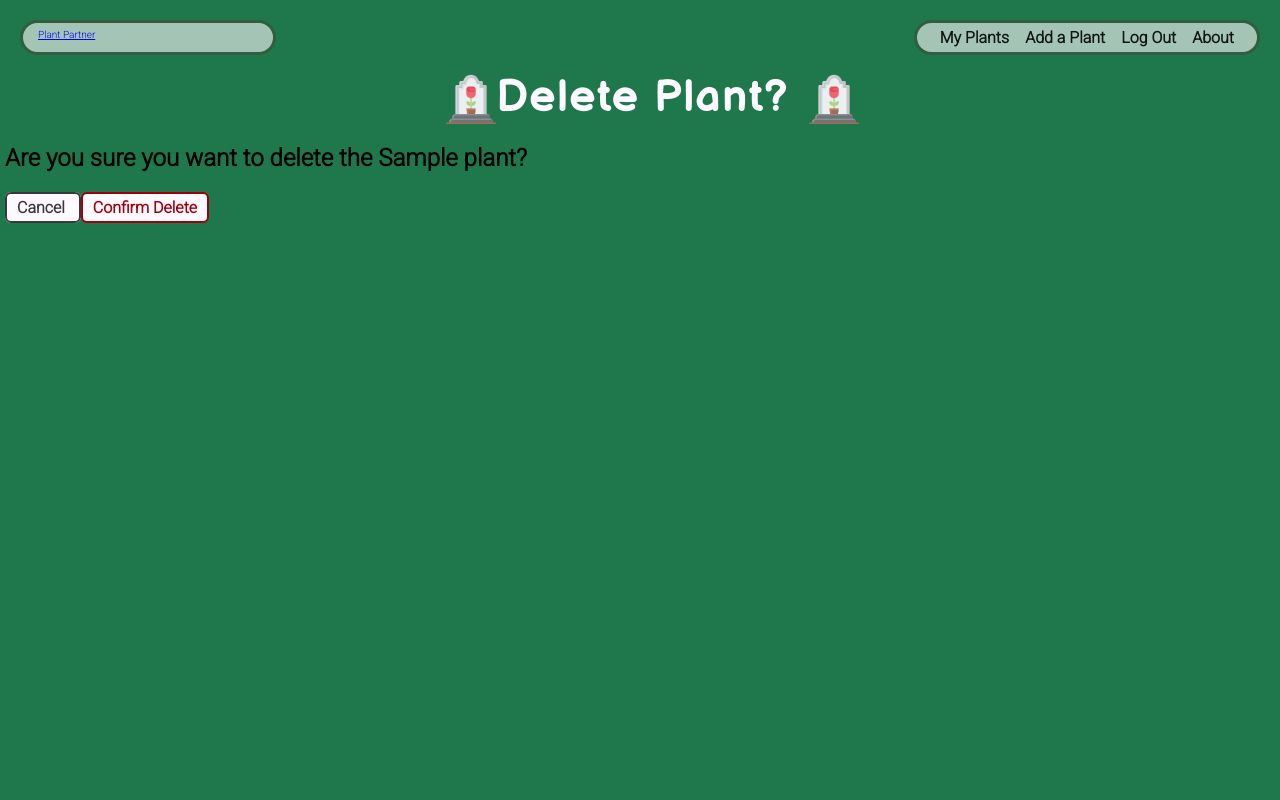
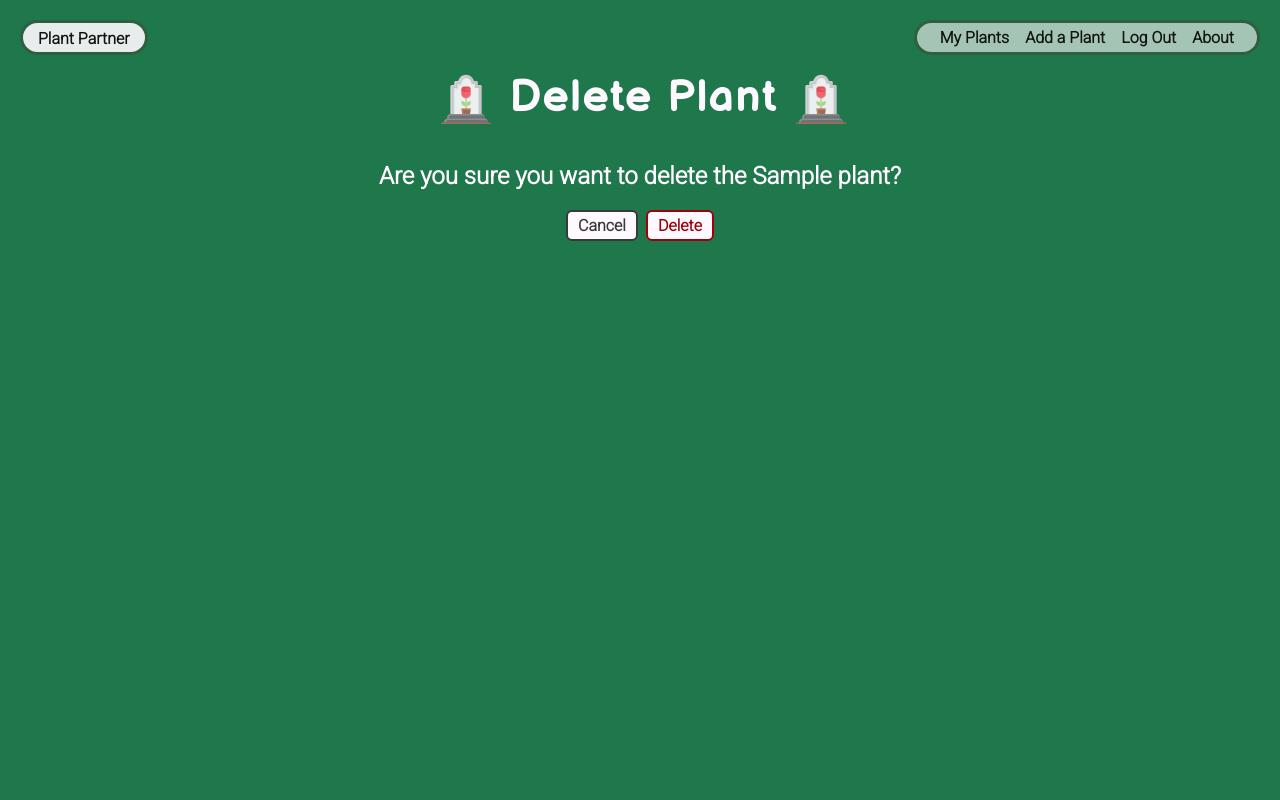
Before and after one commit to strammel33/plant-partner, a Django app: page /plants/1/delete/ in a window 1280 px wide. Run offline with Django 4.2, Linux system fonts and the light colour scheme; a user stored in the database is signed in; tables that the repository leaves empty hold one stand-in row (values such as "Sample post").

Commit message:
style home page link

```diff
--- a/main_app/static/css/base.css
+++ b/main_app/static/css/base.css
@@ -34,7 +34,7 @@ body {
   --text-color: rgb(17, 20, 17);
   --link-hover-color: rgb(64, 90, 2);
   --button-bg: rgb(254, 249, 254);
-  --button-bg-hover: rgb(226, 226, 226);
+  --button-bg-hover: rgb(176, 174, 174);
   --submit: rgb(47, 95, 60);
   --warn: rgba(213, 87, 3, 0.889);
   --danger: rgb(159, 1, 9);
@@ -73,7 +73,7 @@ h2 {
   font-size: var(--font-xl);
 }
 
-nav a {
+nav a, .home-link {
   text-decoration: none;
   color: var(--text-color);
   font-weight: 600;
@@ -97,8 +97,9 @@ nav li {
 
 .header-logo-container {
   margin: auto;
-  padding: 10px 20px 0;
-  max-width: 500px;
+  padding: 10px 20px;
+  max-width:fit-content;
+  background-color: rgb(254, 249, 254);
 }
 
 .page-header {
@@ -157,7 +158,6 @@ nav li {
 
 .page-header img {
   height: 40px;
-  margin-left:15px;
 }
 
 .page-header img:first-of-type {
@@ -188,11 +188,6 @@ nav li {
     padding: 0 15px;
   }
 
-  /* visual fix to help align logo */
-  .header-logo-container {
-    padding-top: 3px;
-  }
-
   nav {
     margin-left: auto;
     display: flex;
@@ -204,7 +199,7 @@ nav li {
   }
 
   .header-logo-container {
-    width: 213px;
+    width: fit-content;
   }
 
   .page-header h1 {
@@ -213,7 +208,6 @@ nav li {
 
   .page-header img {
     height: 50px;
-    margin-left:20px;
   }
 
   .page-header img:first-of-type {
@@ -268,9 +262,13 @@ nav li {
       backdrop-filter: none;
     }
 
-    nav,
+    nav {
+      background: rgba(254, 249, 254, .6);
+      -webkit-backdrop-filter: blur(3px);
+      backdrop-filter: blur(3px);
+    }
+
     .header-logo-container {
-      background: rgba(254, 249, 254, .6);
       -webkit-backdrop-filter: blur(3px);
       backdrop-filter: blur(3px);
     }
--- /dev/null
+++ b/main_app/static/css/delete.css
@@ -0,0 +1,18 @@
+main {
+  color: rgb(254, 249, 254);
+  display: flex;
+  flex-direction: column;
+  align-items: center;
+}
+
+.page-header > img {
+  margin: 0 18px;
+}
+
+.form {
+  display: flex;
+}
+
+.invisible {
+  width: 8px;
+}
--- a/main_app/templates/base.html
+++ b/main_app/templates/base.html
@@ -22,7 +22,7 @@
 <body>
   <header>
     <div class="header-logo-container">
-      <a href="/">Plant Partner</a>
+      <a href="/" class='home-link'>Plant Partner</a>
     </div>
     <nav>
       <ul>
--- a/main_app/templates/main_app/plant_confirm_delete.html
+++ b/main_app/templates/main_app/plant_confirm_delete.html
@@ -1,10 +1,14 @@
 {% extends 'base.html' %}
 {% load static %}
+
+{% block head %}
+<link rel="stylesheet" type='text/css' href="{% static 'css/delete.css' %}">
+{% endblock %}
 
 {% block content %}
 <div class="page-header">
   <img src="{% static 'images/gravestone.png' %}" alt="A gravestone icon">
-  <h1>Delete Plant?</h1>
+  <h1>Delete Plant</h1>
   <img src="{% static 'images/gravestone.png' %}" alt="A gravestone icon">
 </div>
 <h2>Are you sure you want to delete the {{ plant.name }}?</h2>
@@ -14,6 +18,7 @@
   <a href="{% url 'plant-detail' plant.id %}" class="btn secondary">
     Cancel
   </a>
-  <button type="submit" class="btn danger">Confirm Delete</button>
+  <p class="invisible"></p>
+  <button type="submit" class="btn danger">Delete</button>
 </form>
 {% endblock %}
```
